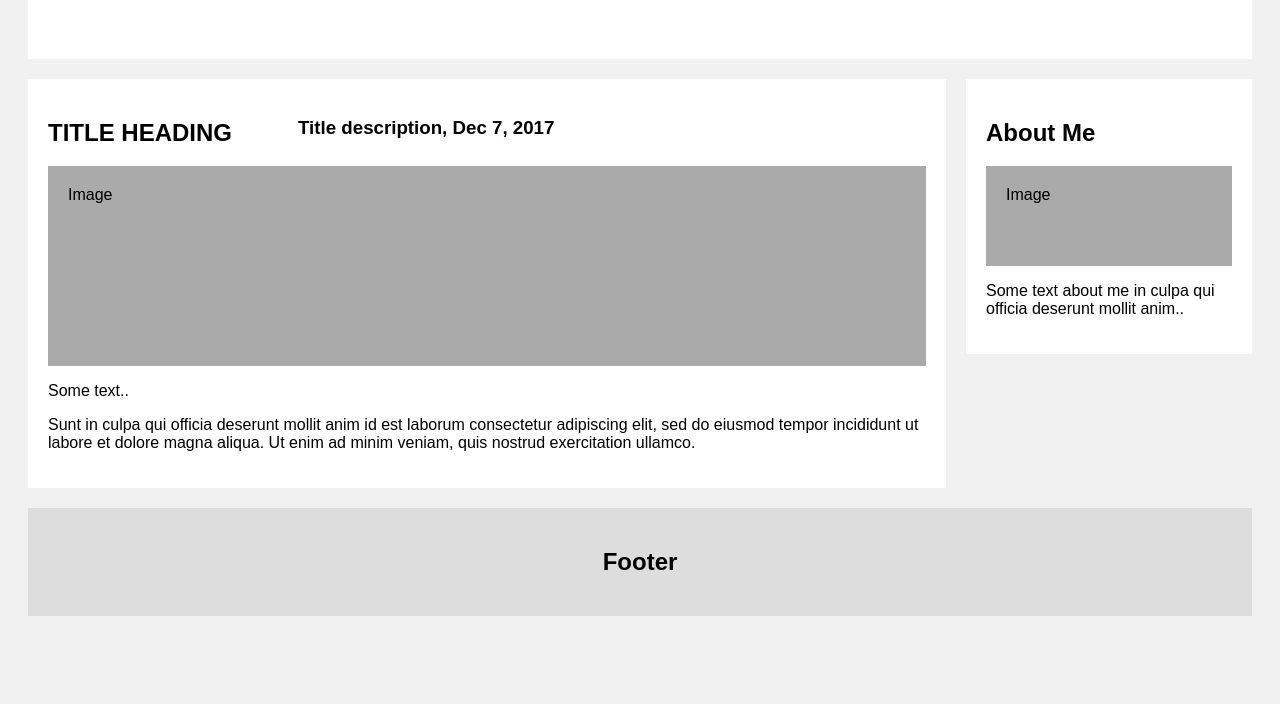
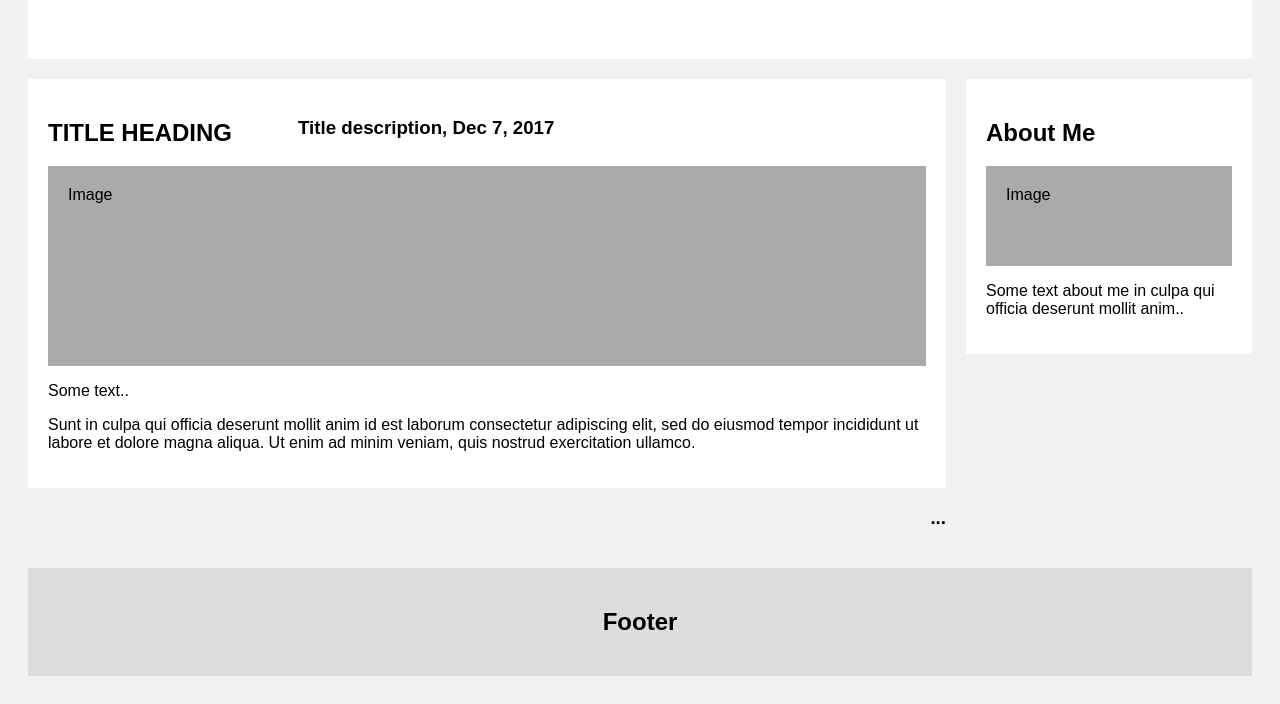
Before and after one commit to Freytes/FEND, a plain HTML site: page 1-FEND-Blog-Site/index.html in a window 1280 px wide. Shown: the part 198-902 px from the top of the page. Before the commit the page ends 842 px from the top, so only its background shows below. Drawn offline with Linux system fonts and the light colour scheme.

Commit message:
Revised HTML

```diff
--- a/1-FEND-Blog-Site/index.html
+++ b/1-FEND-Blog-Site/index.html
@@ -96,9 +96,8 @@ body {
       <p>Sunt in culpa qui officia deserunt mollit anim id est laborum consectetur adipiscing elit, sed do eiusmod tempor incididunt ut labore et dolore magna aliqua. Ut enim ad minim veniam, quis nostrud exercitation ullamco.</p>
 
     </div>
-
+    <div style="width: 300; float:right;"> <h3>...</h3> </div>
   </div>
-
   <div class="rightcolumn">
     <div class="card">
       <h2>About Me</h2>
```
